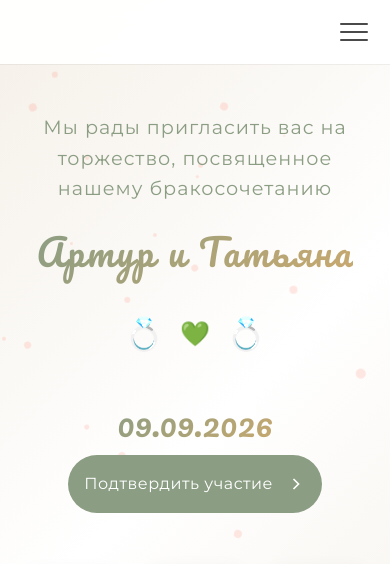
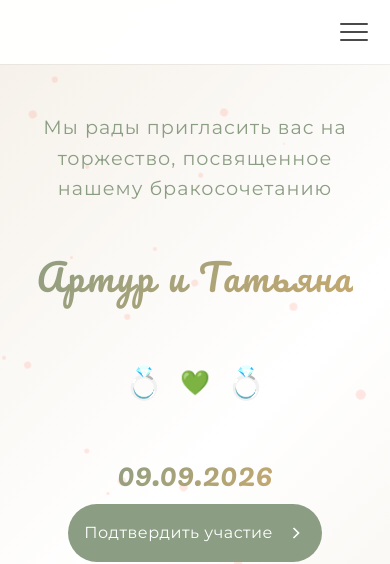
Before and after one commit to arturtkachenko93/my-wedding, a website: page index.html in a window 390 px wide. Shown: the top 564 px of the page. Drawn offline with Linux system fonts and the light colour scheme; grey boxes are pictures that could not be loaded.

Commit message:
some fix

```diff
--- a/styles.css
+++ b/styles.css
@@ -1518,6 +1518,13 @@ textarea:focus {
 }
 
 @media (max-width: 768px) {
+    .header-title .name-animation {
+        line-height: 113px;
+    }
+}
+
+
+@media (max-width: 768px) {
     .nav-links {
         position: fixed;
         top: 0;
```
